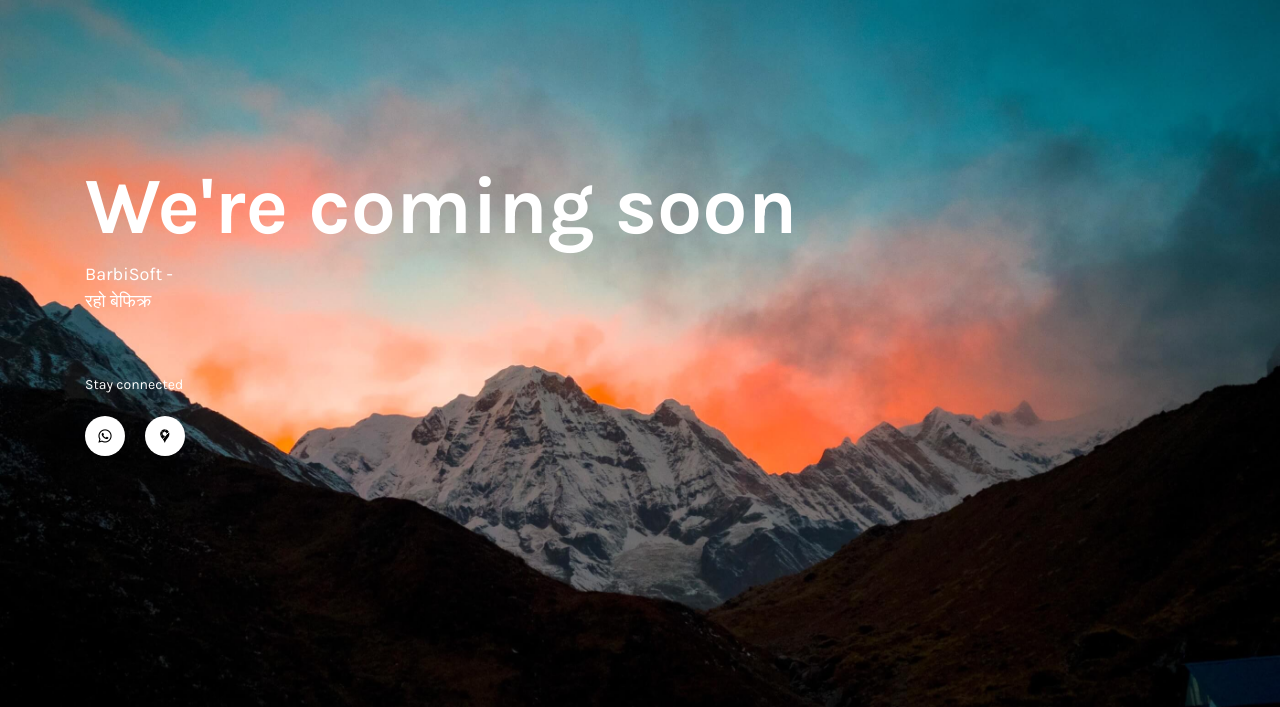
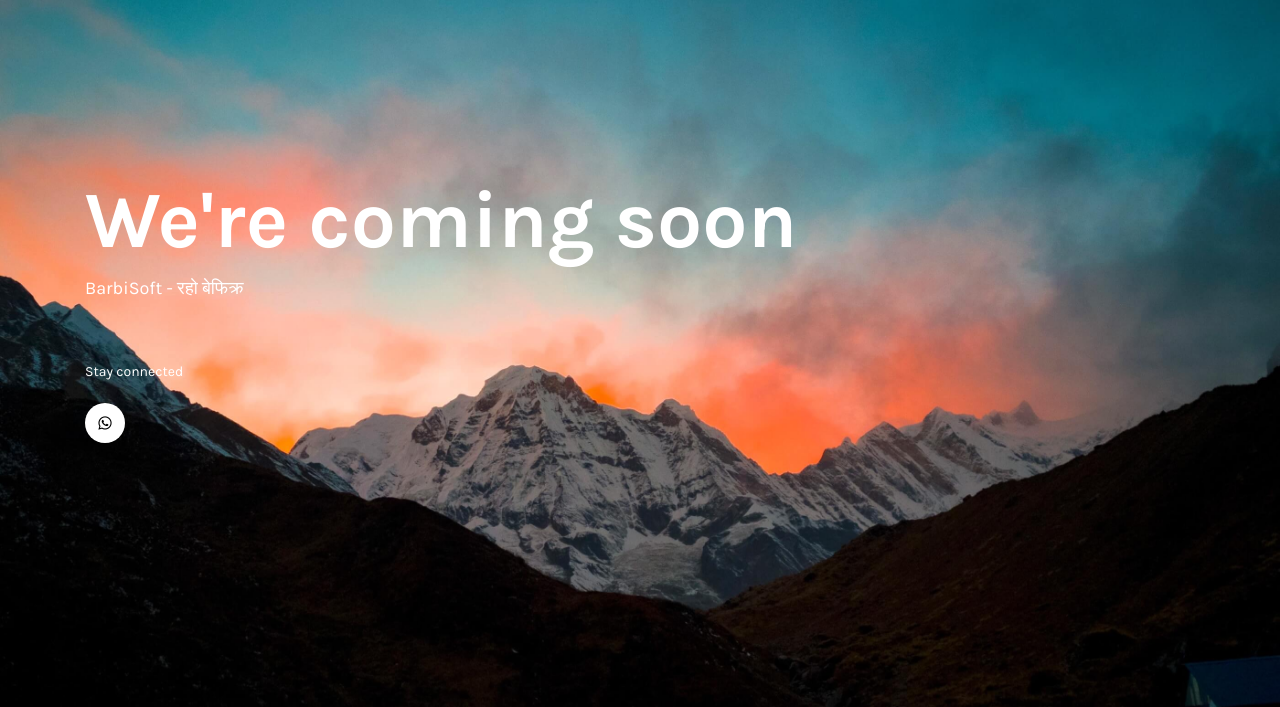
Before and after one commit to amancml/barbisoft-comingsoon, a website: page index.html in a window 1280 px wide. Shown: the part 93-800 px from the top of the page. Drawn offline with nearby package versions, Linux system fonts and the light colour scheme.

Commit message:
Update index.html

```diff
--- a/index.html
+++ b/index.html
@@ -28,7 +28,7 @@
     <main class="my-auto">
         <div class="container">
             <h1 class="page-title">We're coming soon</h1>
-            <p class="page-description">BarbiSoft - <br> रहो बेफिक्र
+            <p class="page-description">BarbiSoft - रहो बेफिक्र
             </p>
             <p>Stay connected</p>
             <nav class="footer-social-links">
@@ -36,7 +36,7 @@
                 <a href="#!" class="social-link"><i class="mdi mdi-twitter"></i></a>
                 <a href="#!" class="social-link"><i class="mdi mdi-google"></i></a> -->
                 <a href="https://web.whatsapp.com/send?phone=919425317315&text=Hi,Welcome%20to%20BarbiSoft%20How%20can%20I%20Help%20you%20today,%20Here%20s%20the%20link:%20https://www.barbisoft.com" class="social-link"><i class="mdi mdi-whatsapp"></i></a>
-                <a href="https://g.page/mittal-plastic-works?share" class="social-link"><i class="mdi mdi-google-maps"></i></a>
+                <!-- <a href="https://g.page/mittal-plastic-works?share" class="social-link"><i class="mdi mdi-google-maps"></i></a> -->
             </nav>
         </div>
     </main>
```
